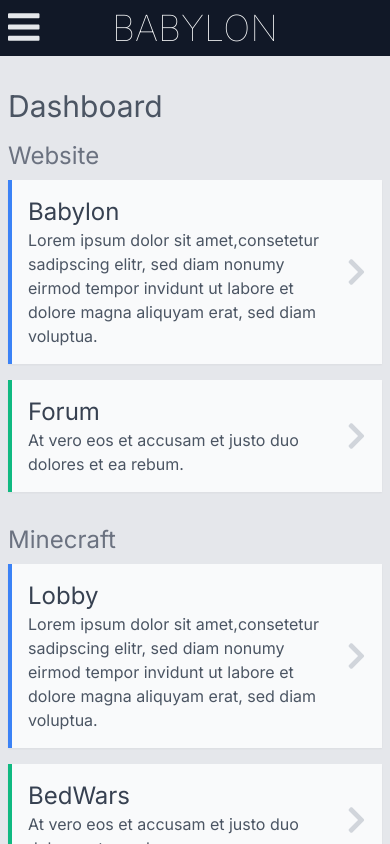
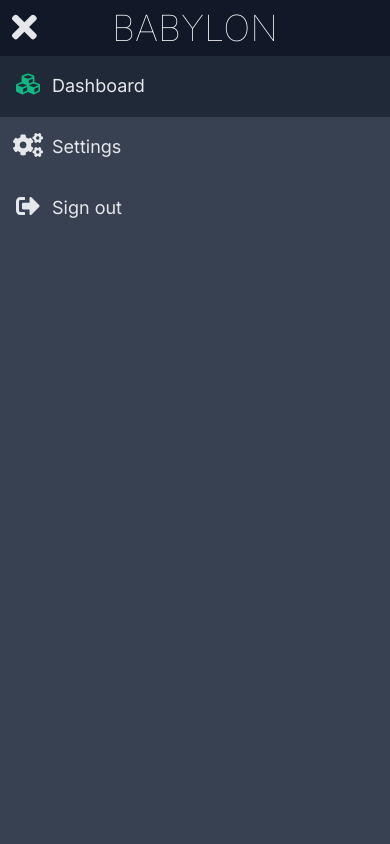
Before and after one commit to thelotusgg/babylon, a Vue app in the folder frontend/: page / in a window 390 px wide. Both pictures are taken after a click on the element 23 px from the left and 28 px from the top of the page. Shown: the top 844 px of the page. Built offline with nearby package versions, Linux system fonts and the light colour scheme.

Commit message:
#103 add basic mobile navigation

```diff
--- a/frontend/src/components/AppNavbar.vue
+++ b/frontend/src/components/AppNavbar.vue
@@ -1,22 +1,57 @@
 <template>
-  <nav class="font-thin bg-gray-900 w-full lg:px-4">
-    <div
-      class="flex items-center  2xl:w-layoutContainer 2xl:mx-auto"
-      :class="menuButtonPosition == 'right' ? 'flex-row-reverse' : ''">
+  <nav>
+    <div class="font-thin bg-gray-900 w-full lg:px-4 z-30">
+      <div
+        class="flex items-center 2xl:w-layoutContainer 2xl:mx-auto"
+        :class="menuButtonPosition == 'right' ? 'flex-row-reverse' : ''">
 
-      <router-link class="flex-grow lg:flex-grow-0 text-4xl text-gray-50 uppercase
-      p-2 text-center lg:text-left" :to="{name: 'dashboard'}">{{ $t(appName) }}</router-link>
+        <div
+          class="p-2 w-8 text-center group cursor-pointer absolute lg:invisible"
+          @click="openNavbar"
+          v-if="!isActive">
+          <font-awesome-icon :icon="['fas', 'bars']" class="text-4xl text-gray-200
+          group-hover:text-green-500"/>
+        </div>
+        <div
+          class="p-2 w-12 text-center group cursor-pointer absolute lg:invisible"
+          @click="closeNavbar"
+          v-if="isActive">
+          <font-awesome-icon :icon="['fas', 'times']" class="text-4xl text-gray-200
+          group-hover:text-green-500"/>
+        </div>
 
-      <div class="p-2 group cursor-pointer absolute lg:invisible">
-        <font-awesome-icon :icon="['fas', 'bars']" class="text-4xl text-gray-200
-        group-hover:text-green-500"/>
+        <router-link class="flex-grow lg:flex-grow-0 text-4xl text-gray-50 uppercase
+        p-2 text-center lg:text-left" :to="{name: 'dashboard'}">{{ $t(appName) }}</router-link>
+
       </div>
+    </div>
+
+    <div class="bg-gray-700 text-gray-200 fixed min-h-screen z-20 w-full transform duration-300
+      overflow-hidden shadow-md"
+      :class="{'translate-x-0': isActive, '-translate-x-full': !isActive}">
+
+      <ul class="block text-lg">
+        <li v-for="menuItem in menu" :key="menuItem" class="w-full">
+          <router-link
+            :to="menuItem.to"
+            class="group px-3 py-4 w-full transition-colors hover:bg-gray-800 flex gap-2">
+            <div class="text-center w-8 transition-colors group-hover:text-green-500">
+              <font-awesome-icon
+                :icon="menuItem.icon"
+                class="text-2xl"/>
+            </div>
+            {{ $t(menuItem.title) }}
+          </router-link>
+        </li>
+      </ul>
     </div>
   </nav>
 </template>
 
 <script lang="ts">
-export default {
+import { defineComponent } from 'vue';
+
+export default defineComponent({
   name: 'Navbar',
   props: {
     appName: {
@@ -29,5 +64,59 @@
       default: 'left',
     },
   },
-};
+  data(): { isActive: boolean; menu: { title: string, icon: string[], to: { name: string } }[] } {
+    return {
+      isActive: false,
+      menu: [
+        {
+          title: 'app.page.dashboard',
+          icon: ['fas', 'cubes'],
+          to: {
+            name: 'dashboard',
+          },
+        },
+        {
+          title: 'app.page.user.settings',
+          icon: ['fas', 'cogs'],
+          to: {
+            name: 'user.settings',
+          },
+        },
+        {
+          title: 'app.page.user.signout',
+          icon: ['fas', 'sign-out-alt'],
+          to: {
+            name: 'user.signout',
+          },
+        },
+      ],
+    };
+  },
+  methods: {
+    openNavbar(): void {
+      document.documentElement.style.overflow = 'hidden';
+      this.isActive = true;
+    },
+    closeNavbar(): void {
+      document.documentElement.style.overflow = 'auto';
+      this.isActive = false;
+    },
+  },
+  watch: {
+    $route() {
+      if (this.isActive) {
+        this.closeNavbar();
+      }
+    },
+  },
+});
 </script>
+
+<style lang="scss" scoped>
+nav ul .router-link-exact-active {
+  @apply bg-gray-800;
+  > div {
+    @apply text-green-500;
+  }
+}
+</style>
--- a/frontend/src/main.ts
+++ b/frontend/src/main.ts
@@ -2,7 +2,9 @@
 import locales from '@/locales';
 import { library } from '@fortawesome/fontawesome-svg-core';
 import { faGithub } from '@fortawesome/free-brands-svg-icons';
-import { faBars, faChevronRight } from '@fortawesome/free-solid-svg-icons';
+import {
+  faBars, faChevronRight, faCogs, faCubes, faSignOutAlt, faTimes,
+} from '@fortawesome/free-solid-svg-icons';
 import { FontAwesomeIcon } from '@fortawesome/vue-fontawesome';
 import { createApp } from 'vue';
 import { createI18n } from 'vue-i18n';
@@ -12,7 +14,11 @@
 library.add(
   faBars,
   faChevronRight,
+  faCogs,
+  faCubes,
   faGithub,
+  faSignOutAlt,
+  faTimes,
 );
 
 const i18n = createI18n({
```
